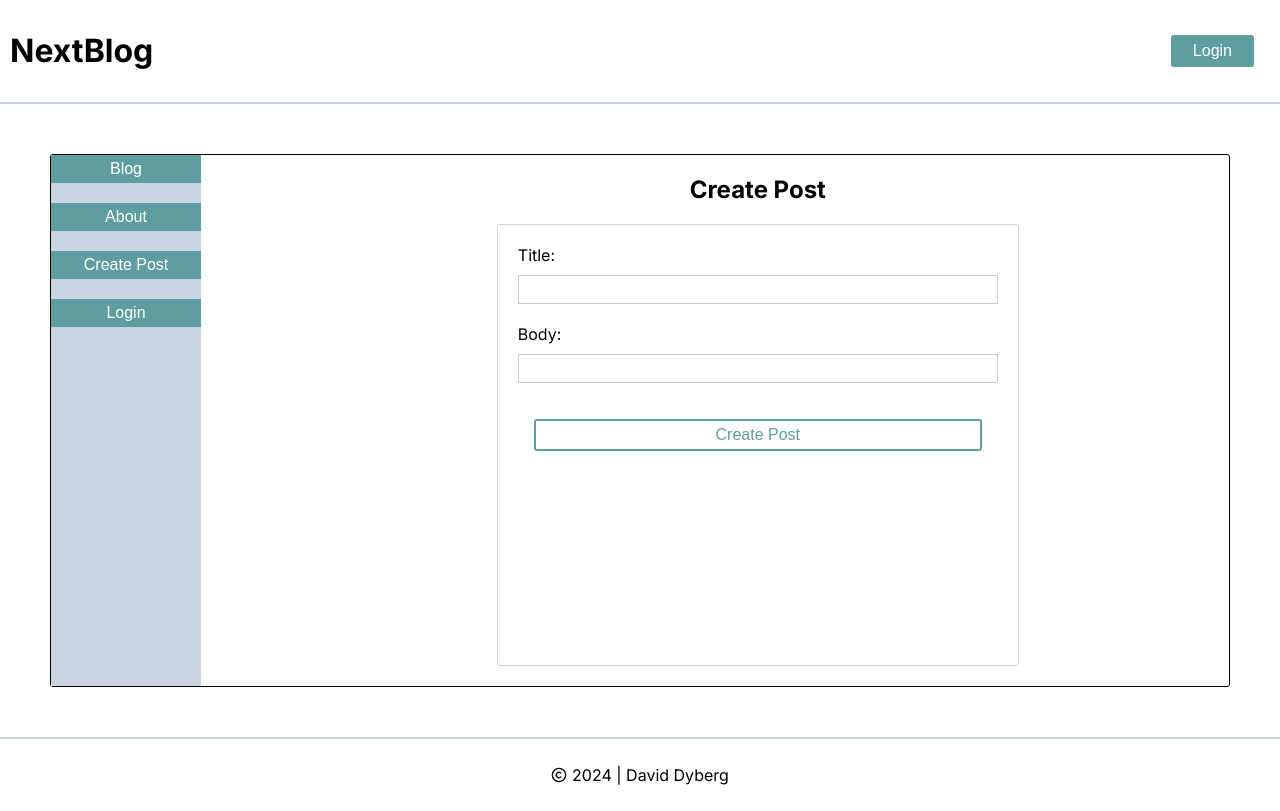
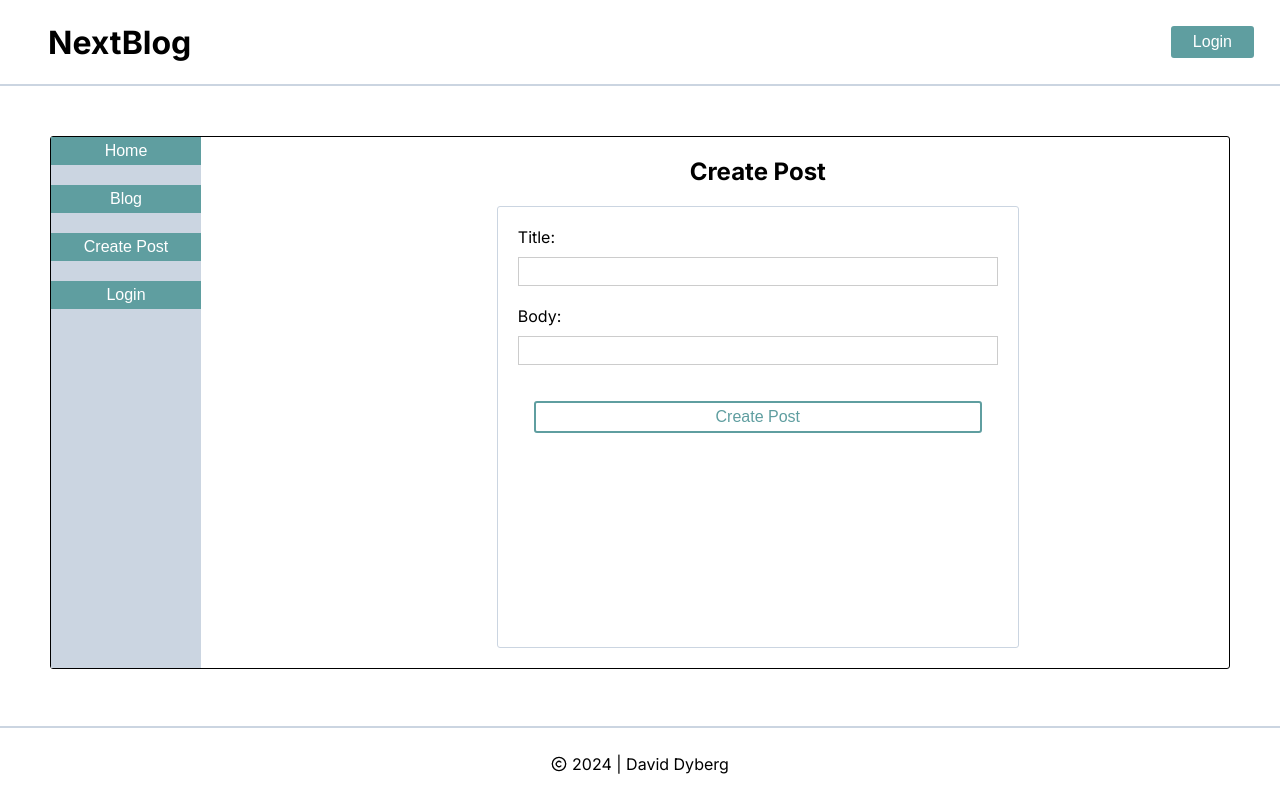
Before and after one commit to DavidDyberg/NextBlog, a Next.js app: page /create-post in a window 1280 px wide. Built offline with nearby package versions, Linux system fonts and the light colour scheme; no server answers.

Commit message:
reorganized files and removed About page

```diff
--- a/app/[id]/buttons.tsx
+++ b/app/blog/[id]/buttons.tsx
@@ -38,7 +38,7 @@ export const DeleteButton = ({ id } : { id: string }) => {
             return console.log({ error, status })
         }
 
-        router.push('/')
+        router.push('/blog')
     }
 
    return(
--- a/app/[id]/page.tsx
+++ b/app/blog/[id]/page.tsx
@@ -1,7 +1,7 @@
 import { getPost } from "@/api-routes/posts";
 import { Post } from "@/lib/type-collections";
 import { DeleteButton } from "./buttons";
-import * as Styles from '@/app/[id]/Styles.ShowSinglePost'
+import * as Styles from '@/app/blog/[id]/Styles.ShowSinglePost'
 import { format } from "date-fns";
 
 const ShowSinglePost = async ({ params } : { params: { id: string } } ) => {
--- a/app/create-post/page.tsx
+++ b/app/create-post/page.tsx
@@ -18,7 +18,7 @@ export default function CreatePost () {
         mutationFn: createPost,
         onSuccess: () => {
             setError(null)
-            router.push('/')
+            router.push('/blog')
         },
         onError: (error) => {
             setError(error.message);
--- a/components/header/Styles.header.tsx
+++ b/components/header/Styles.header.tsx
@@ -1,5 +1,6 @@
 'use client'
 
+import Link from "next/link";
 import styled from "styled-components";
 
 export const Header = styled.header`
@@ -10,4 +11,15 @@ export const Header = styled.header`
     align-items: center;
 `
 
-export const Title = styled.h1``
+export const Logo = styled(Link)`
+    margin-left: 38px;
+    text-decoration: none;
+    color: black;
+    font-size: 32px;
+    font-weight: bold;
+    cursor: pointer;
+
+    @media (max-width: 500px) {
+        margin: 0;
+    }
+`
--- a/components/header/index.tsx
+++ b/components/header/index.tsx
@@ -5,7 +5,7 @@ import Link from 'next/link'
 const Header = () => {
     return (
         <Styles.Header>
-            <Styles.Title>NextBlog</Styles.Title>
+            <Styles.Logo href='/'>NextBlog</Styles.Logo>
             <Link href='/login'>
                 <Button $primary>Login</Button>
             </Link>
--- a/components/showPosts/index.tsx
+++ b/components/showPosts/index.tsx
@@ -7,7 +7,7 @@ const ShowPosts = ({ post }: {post: Post}) => {
     const currentDate = format(new Date(post.created_at), 'MMMM do yyyy, h:mm:ss a');
 
     return (
-        <Styles.PostLink href={'/' + post.id}>
+        <Styles.PostLink href={'/blog/' + post.id}>
             <Styles.PostsContainer>
                 <Styles.Title>{post.title}</Styles.Title>
                 <Styles.CreatedAt>{currentDate}</Styles.CreatedAt>
--- a/components/sidebar/index.tsx
+++ b/components/sidebar/index.tsx
@@ -5,16 +5,16 @@ const SideBar = () => {
     return (
         <Styles.SidebarContainer>
             <Link href="/">
-              <Styles.SidebarItem $primary>Blog</Styles.SidebarItem>
+              <Styles.SidebarItem>Home</Styles.SidebarItem>
             </Link>
-            <Link href="/about">
-              <Styles.SidebarItem $primary>About</Styles.SidebarItem>
+            <Link href="/blog">
+              <Styles.SidebarItem>Blog</Styles.SidebarItem>
             </Link>
             <Link href="/create-post">
-              <Styles.SidebarItem $primary>Create Post</Styles.SidebarItem>
+              <Styles.SidebarItem>Create Post</Styles.SidebarItem>
             </Link>
             <Link href="/login">
-              <Styles.SidebarItem $primary>Login</Styles.SidebarItem>
+              <Styles.SidebarItem>Login</Styles.SidebarItem>
             </Link>
         </Styles.SidebarContainer>
     )
```
Also changed, not shown: app/about/page.tsx (deleted, +0 -9 lines), app/blog/page.tsx (added, +36 -0 lines), app/page.tsx (+19 -22 lines), app/blog/Styles.blog.tsx (added), app/blog/[id]/Styles.ShowSinglePost.tsx (renamed from app/[id]/Styles.ShowSinglePost.tsx).
